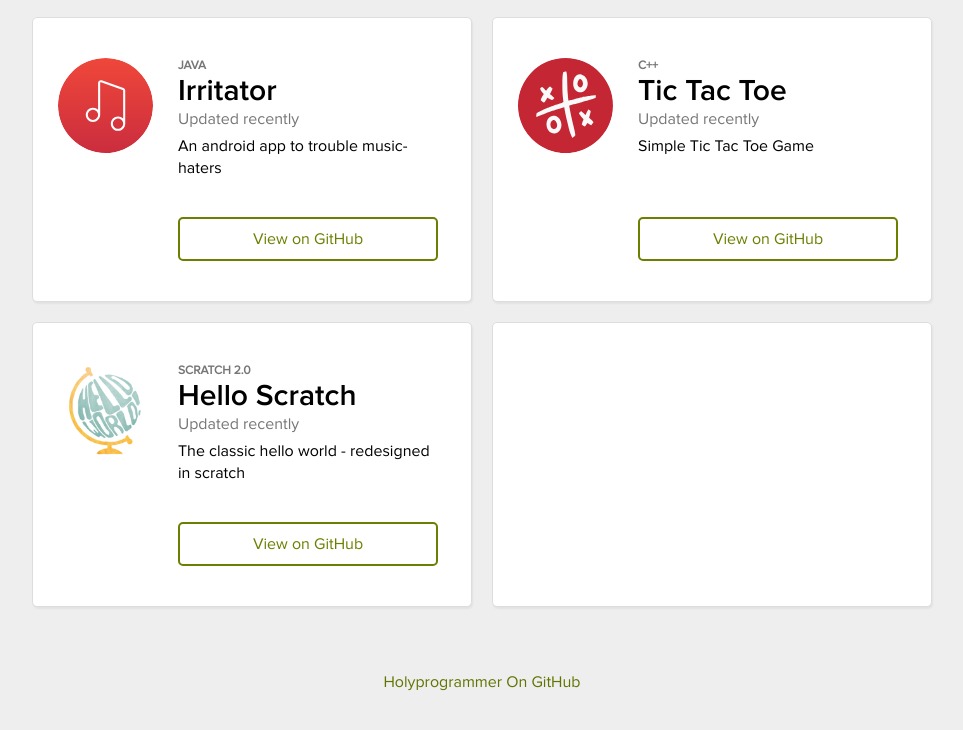
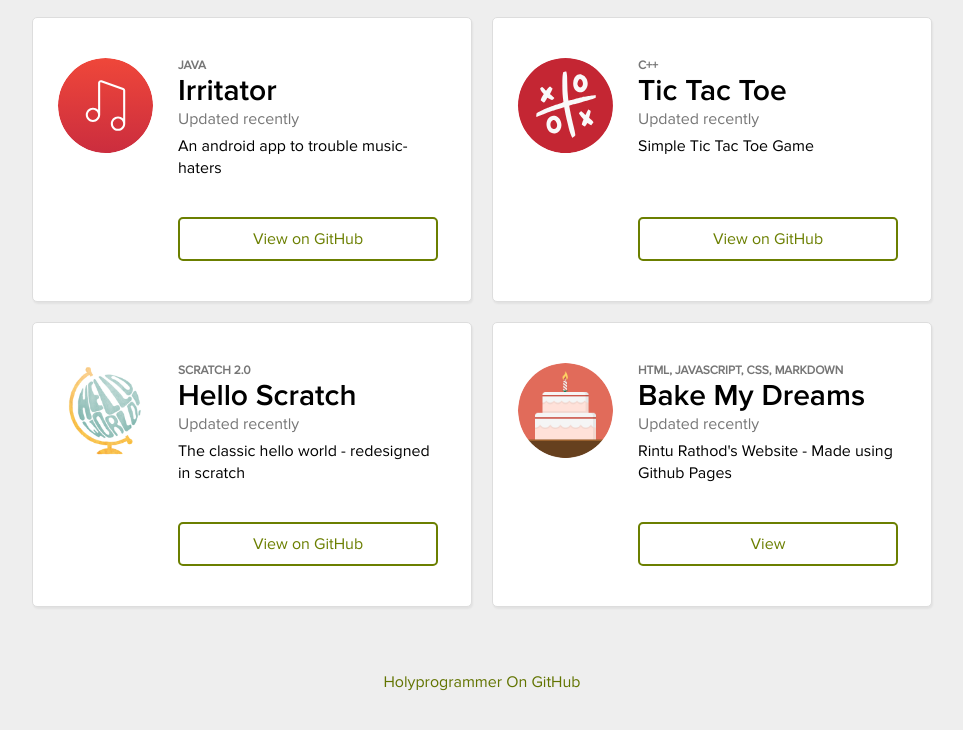
Before and after one commit to khrj/www.khushrajrathod.com, a website: page index.html in a window 1280 px wide. Shown: the part 887-1617 px from the top of the page, without its empty margins (158-1121 px from the left). Drawn offline with nearby package versions, Linux system fonts and the light colour scheme; no server answers.

Commit message:
Add Rintu Rathod Website Tile

```diff
--- a/css/style.css
+++ b/css/style.css
@@ -106,6 +106,10 @@ body {
 
 .logo-ScratchHelloWorldProject {
     background-image: url('../img/scratch.png');
+}
+
+.logo-cake {
+    background-image: url('../img/cake.png');
 }
 
 
--- a/data.js
+++ b/data.js
@@ -38,6 +38,11 @@ var entries = [
     projectName: "Hello Scratch",
     language: "Scratch 2.0",
     description: "The classic hello world - redesigned in scratch"
+}, {
+    projectSlug: "cake",
+    projectName: "Bake My Dreams",
+    language: "HTML, Javascript, CSS, Markdown",
+    description: "Rintu Rathod's Website - Made using Github Pages"
 }
 ];
 
--- a/index.html
+++ b/index.html
@@ -39,7 +39,7 @@
                     Designs made from javascript
                 </div>
                 <div class="actions">
-                    <a href="https://khushrajcloud.me/jsart/" class="button">
+                    <a href="https://holyprogrammer.github.io/jsart/" class="button">
                         View
                         <span class="sr-only">Java Script Art</span>
                     </a>
@@ -234,7 +234,34 @@
             <div class="activity"></div>
         </div>
 </div>
-        <div class="card"></div>
+        <div class="card">
+        <div class="card-content" data-repo="cake">
+            <div class="icon">
+                <div class="logo logo-cake"></div>
+            </div>
+            <div class="content">
+                <div class="language">
+                    HTML, Javascript, CSS, Markdown
+                </div>
+                <div class="title">
+                    Bake My Dreams
+                </div>
+                <div class="updated">
+                    Updated <span class="updated-ago">recently</span>
+                </div>
+                <div class="description">
+                    Rintu Rathod&#x27;s Website - Made using Github Pages
+                </div>
+                <div class="actions">
+                    <a href="http://rinturathod.github.io/" class="button">
+                        View
+                        <span class="sr-only">Bake My Dreams</span>
+                    </a>
+                </div>
+            </div>
+            <div class="activity"></div>
+        </div>
+</div>
     </div>
 </div>
 
--- a/script.js
+++ b/script.js
@@ -46,7 +46,7 @@ function timeAgoInWords(ts) {
  * making 2n requests to the API, reloading the page a couple of times causes
  * the API requests to fail.  The data doesn't change often, so make the
  * request and store the result in localStorage.  If a future request fails,
- * pull it out of loalStorage so the page doesn't fail.
+ * pull it out of localStorage so the page doesn't fail.
  */
 function getJSONFallbackToCache(url, handler) {
     var errorHandler = function() {
```
Also changed, not shown: img/cake.png (added), img/jsart.svg.png (deleted).
